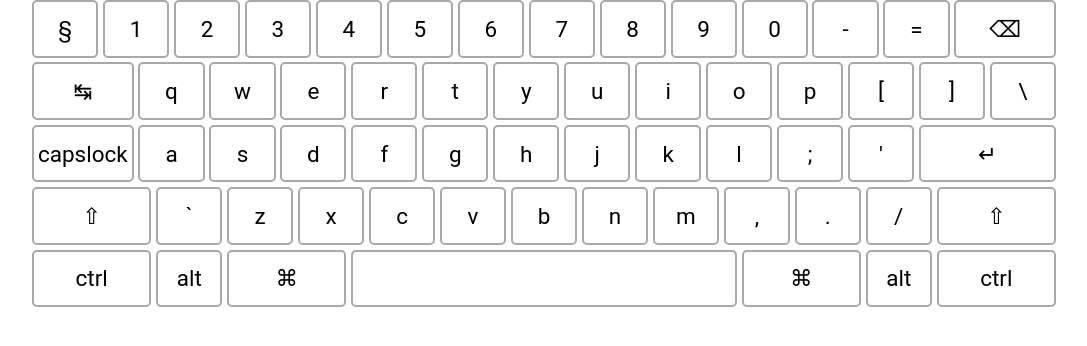
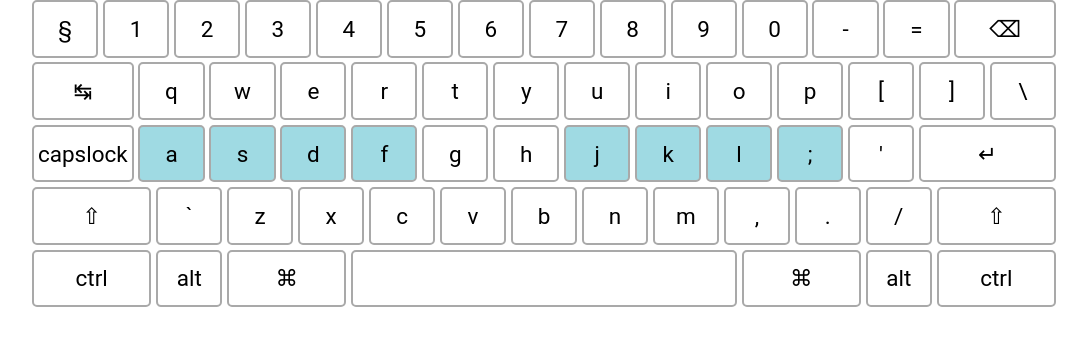
Before and after one commit to KasiMaru/10-fingers-practice, a React app: page / in a window 1280 px wide. Shown: the top 346 px of the page, without its empty margins (96-1183 px from the left). Built offline with nearby package versions, Linux system fonts and the light colour scheme.

Commit message:
Add all color highlights for Key

```diff
--- a/src/components/Key/Key.scss
+++ b/src/components/Key/Key.scss
@@ -11,3 +11,16 @@
     font-size: clamp(1rem, 2.5vw, 2.25rem);
     line-height: 0;
 }
+
+.key--anchor {
+    background-color: #9fdae3;
+}
+
+.key--pressed {
+    background-color: #8ccba2;
+}
+
+.key--suggested {
+    color: white;
+    background-color: #60619b;
+}
--- a/src/components/Key/Key.tsx
+++ b/src/components/Key/Key.tsx
@@ -3,7 +3,9 @@ import { UIKbdKey } from '../../types/keyboard'
 
 type KeyProps = {
     keyData: UIKbdKey;
+    isKeyPressed: boolean;
     isShiftPressed: boolean;
+    isSuggestedKey: boolean;
 };
 
 const KeyValueToDisplayValue: Record<string, string | undefined> = {
@@ -18,7 +20,7 @@ const KeyValueToDisplayValue: Record<string, string | undefined> = {
 
 
 export const Key = (props: KeyProps) => {
-    const { keyData, isShiftPressed } = props;
+    const { keyData, isKeyPressed, isShiftPressed, isSuggestedKey } = props;
     const shouldMapValueToSymbol = keyData.isModKey || !keyData.altValue;
 
     const formatKeyValueForUI = () => {
@@ -36,11 +38,14 @@ export const Key = (props: KeyProps) => {
 
     const keyClasses = classNames(
         'keyboard__key',
-        {[`keyboard__key--${keyData.defaultValue.toLowerCase()}`]: shouldMapValueToSymbol},
+        [`keyboard__key--${keyData.defaultValue.toLowerCase()}`],
 
         'key',
         { 'key--default': !keyData.isModKey },
-        { 'key--modifier': keyData.isModKey }
+        { 'key--modifier': keyData.isModKey },
+        { 'key--anchor': keyData.isAnchorKey },
+        { 'key--pressed': isKeyPressed },
+        { 'key--suggested': isSuggestedKey && !isKeyPressed }
     );
 
     return (
```
